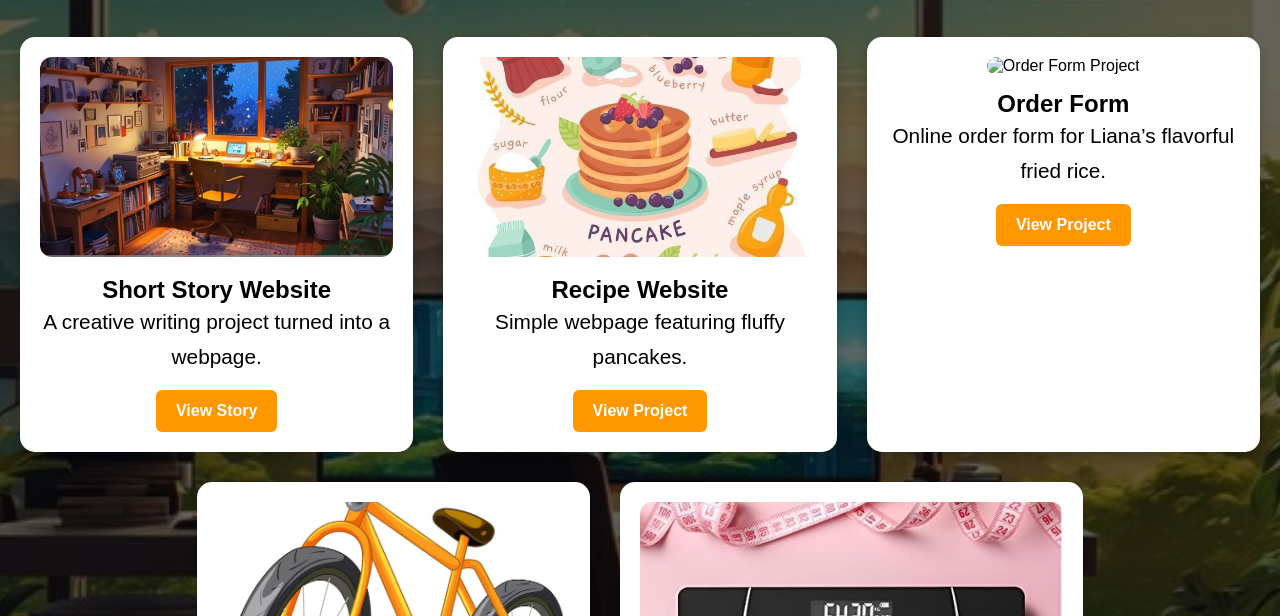
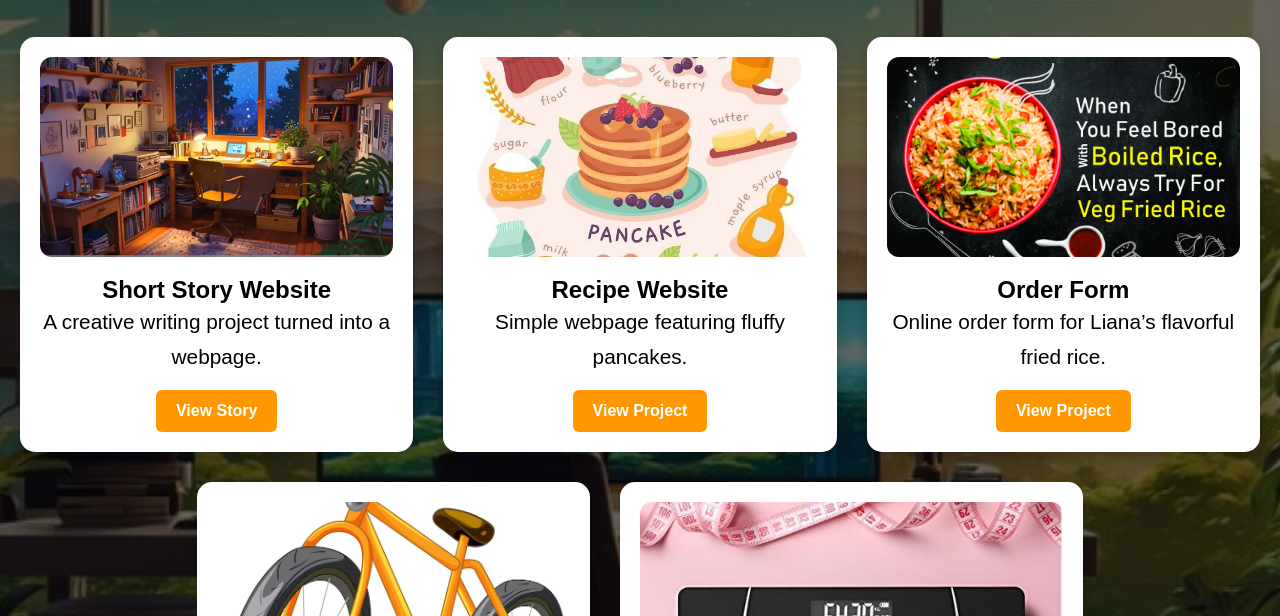
Before and after one commit to lianaleynatividad-gif/liananatividad, a plain HTML site: page index.html in a window 1280 px wide. Both pictures are taken after a click on the link "Projects". Shown: the part 184-800 px from the top of the page. Drawn offline with Linux system fonts and the light colour scheme.

Commit message:
Update index.html

```diff
--- a/index.html
+++ b/index.html
@@ -283,7 +283,7 @@
         </div>
 
         <div class="project-card">
-            <img src="Liana%27s Fried Rice.html" alt="Order Form Project">
+            <img src="ee.jpg" alt="Order Form Project">
             <h3>Order Form</h3>
             <p>Online order form for Liana’s flavorful fried rice.</p>
             <a href="Liana%27s Fried Rice.html" class="btn" onclick="showSection('projects')">View Project</a>
```
